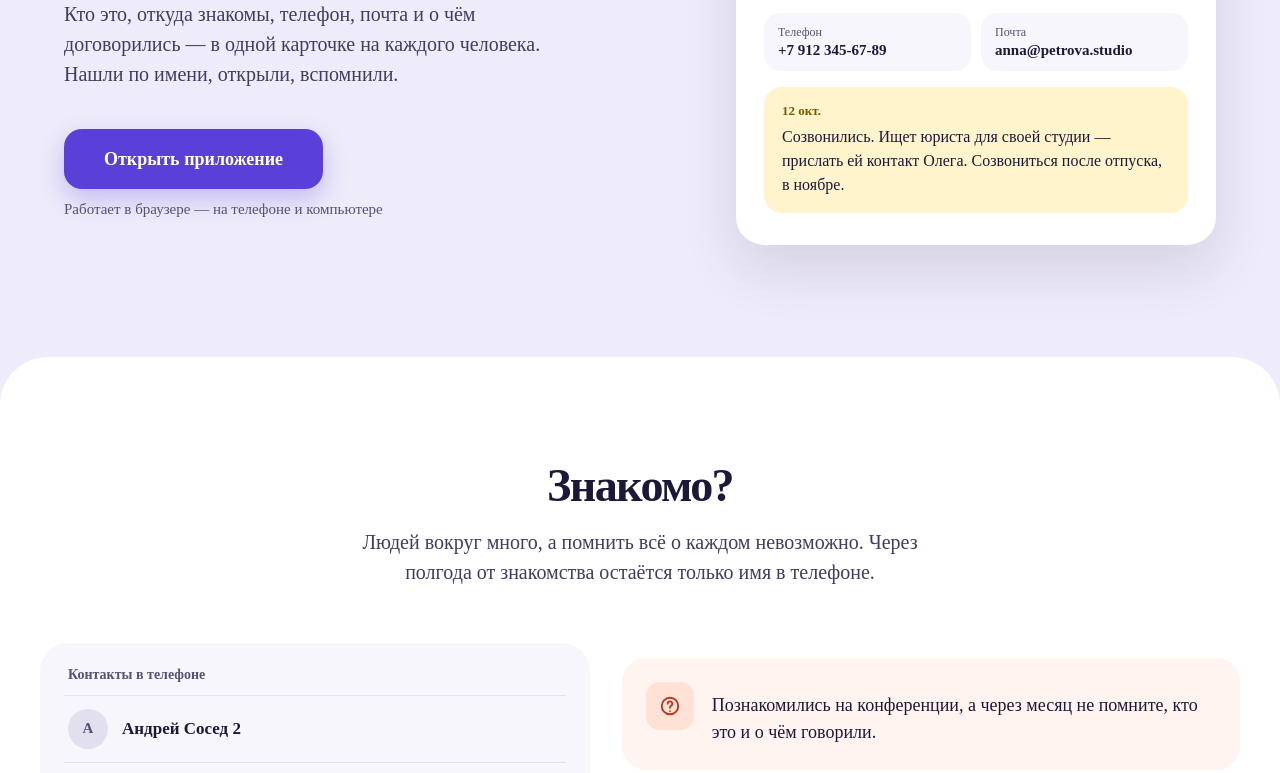
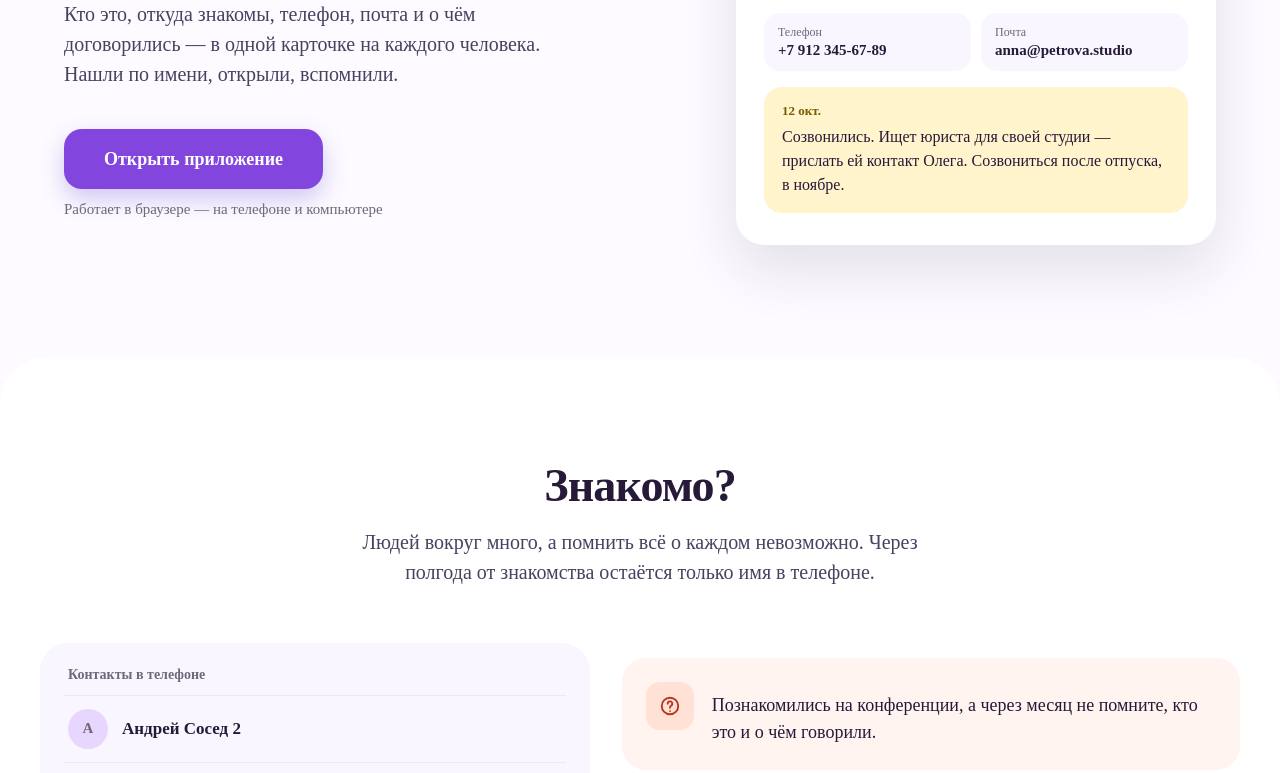
Before and after one commit to LubNatalia/personal-crm-landing, an Astro site: page / in a window 1280 px wide. Shown: the part 376-1149 px from the top of the page. Built offline with nearby package versions, Linux system fonts and the light colour scheme; Astro itself is replaced by a stand-in of ours.

Commit message:
Switch the landing to the new lilac colors and Roboto
The same token values as the app (src/styles/tokens.css is again a copy
of the app's file): near-white page background, lilac accent, darker
greys, looser heading letter spacing. Roboto variable font files from
Fontsource replace Manrope, still self-hosted. design/tokens.css and
HANDOFF.md now describe the new colors and font; the reference HTML
files keep the old ones and are used for layout only.

Co-Authored-By: Claude Opus 5.5 <noreply@anthropic.com>

```diff
--- a/astro.config.mjs
+++ b/astro.config.mjs
@@ -15,24 +15,24 @@ export default defineConfig({
   vite: {
     plugins: [tailwindcss()],
   },
-  // Manrope is self-hosted: variable font files live in src/assets/fonts, no external requests
+  // Roboto is self-hosted: variable font files live in src/assets/fonts, no external requests
   fonts: [
     {
       provider: fontProviders.local(),
-      name: "Manrope",
-      cssVariable: "--font-manrope",
+      name: "Roboto",
+      cssVariable: "--font-sans-loaded",
       fallbacks: ["system-ui", "sans-serif"],
       options: {
         variants: [
           {
-            src: [`${FONTS_DIR}/manrope-cyrillic-wght-normal.woff2`],
-            weight: "200 800",
+            src: [`${FONTS_DIR}/roboto-cyrillic-wght-normal.woff2`],
+            weight: "100 900",
             style: "normal",
             unicodeRange: [CYRILLIC],
           },
           {
-            src: [`${FONTS_DIR}/manrope-latin-wght-normal.woff2`],
-            weight: "200 800",
+            src: [`${FONTS_DIR}/roboto-latin-wght-normal.woff2`],
+            weight: "100 900",
             style: "normal",
             unicodeRange: [LATIN],
           },
--- a/design/HANDOFF.md
+++ b/design/HANDOFF.md
@@ -19,7 +19,8 @@
 ## Настройка проекта
 
 - Astro (последняя стабильная), Tailwind 4 через `@tailwindcss/vite`, `output: 'static'`.
-- Шрифт **Manrope** (кириллица, веса 400–800): `@fontsource-variable/manrope`, без внешних запросов к Google Fonts.
+- Шрифт **Roboto** (кириллица, веса 400–800; до ноября 2026 был Manrope): файлы в `src/assets/fonts`, без внешних запросов к Google Fonts.
+- Цвета — по `tokens.css` (ноябрь 2026: сиреневый акцент, почти белый фон). Эталоны `reference/*.html` нарисованы в старых цветах и шрифте: по ним сверяем расположение и размеры, цвета и шрифт — по `tokens.css`.
 - Адрес приложения — в одной константе / env: `PUBLIC_APP_URL` (сейчас неизвестен, поставить `#` и TODO).
 - `<html lang="ru">`, `<title>Личная CRM — помните каждого, с кем знакомы</title>`, meta description из подзаголовка первого экрана, `viewport`, favicon — иконка-человечек из шапки.
 
--- a/design/tokens.css
+++ b/design/tokens.css
@@ -1,28 +1,34 @@
-/* Личная CRM — токены дизайна (вариант C «Лаванда»), Tailwind CSS 4.
+/* Личная CRM — токены дизайна, Tailwind CSS 4.
+   Ноябрь 2026: цвета и шрифт заменены по выбранному образцу (сиреневый акцент,
+   почти белый фон, Roboto); код — src/styles/tokens.css, значения совпадают.
    Подключение: в src/styles/global.css
      @import "tailwindcss";
      @import "./tokens.css";
-   Шрифт: npm i @fontsource-variable/manrope и import в Base.astro. */
+   Шрифт: Roboto, файлы в src/assets/fonts, подключение в astro.config.mjs. */
 
 @theme {
   /* Шрифт */
-  --font-sans: "Manrope Variable", "Manrope", system-ui, sans-serif;
+  --font-sans: "Roboto", system-ui, sans-serif;
 
   /* Фон и текст */
-  --color-lavender-50: #F7F6FD;   /* surface-soft: плитки внутри белых блоков */
-  --color-lavender-100: #EEEBFA;  /* основной фон страницы, чипы */
-  --color-lavender-200: #D9D2F7;  /* подложка «стопки», плашка хранения, линия подвала */
-  --color-lavender-line: #E4E0F5; /* разделители строк в списке контактов */
-  --color-lavender-avatar: #E2DFEE; /* нейтральные аватары */
+  --color-page: #FDFBFF;          /* основной фон страницы */
+  --color-lavender-50: #F9F6FF;   /* surface-soft: плитки внутри белых блоков */
+  --color-lavender-100: #F3EAFD;  /* чипы, плашки */
+  --color-lavender-200: #E7D7FF;  /* подложка «стопки», плашка хранения, линия подвала */
+  --color-lavender-line: #EEE6FA; /* разделители строк в списке контактов */
+  --color-lavender-avatar: #E7D7FF; /* нейтральные аватары */
 
-  --color-ink: #1E1838;           /* заголовки, основной текст */
-  --color-ink-soft: #433C5E;      /* лид-абзацы и текст карточек */
-  --color-ink-muted: #575073;     /* подписи, метки полей */
-  --color-ink-chip: #4A4366;      /* текст белой плашки над H1 */
+  --color-ink: #261A38;           /* заголовки, основной текст */
+  --color-ink-soft: #4A4060;      /* лид-абзацы и текст карточек */
+  --color-ink-muted: #6E6878;     /* подписи, метки полей */
+  --color-ink-chip: #4A4060;      /* текст белой плашки над H1 */
 
   /* Акцент — кнопки, номера шагов, иконки выгод */
-  --color-accent: #5B3FD9;
-  --color-accent-hover: #4329B8;
+  --color-accent: #8246DF;
+  --color-accent-hover: #6D32C9;
+
+  /* Оранжевый — второй акцент образца, пока не используется */
+  --color-orange: #FCA41E;
 
   /* Коралловый — блок «Проблема», аватар Анны */
   --color-coral-50: #FFF4F0;
@@ -52,8 +58,8 @@
   --shadow-step-lg: 0 10px 30px rgb(30 24 56 / 0.06);
 
   /* Трекинг заголовков */
-  --tracking-h1: -0.035em;
-  --tracking-h1-lg: -0.04em;
-  --tracking-h2: -0.03em;
-  --tracking-h3: -0.02em;
+  --tracking-h1: -0.02em;
+  --tracking-h1-lg: -0.025em;
+  --tracking-h2: -0.015em;
+  --tracking-h3: -0.01em;
 }
--- a/src/assets/fonts/OFL-manrope.txt
+++ b/src/assets/fonts/OFL-roboto.txt
@@ -1,4 +1,4 @@
-Copyright 2019 The Manrope Project Authors (https://github.com/sharanda/manrope)
+Copyright 2011 The Roboto Project Authors (https://github.com/googlefonts/roboto-classic) Roboto-Italic[wdth,wght].ttf: Copyright 2011 The Roboto Project Authors (https://github.com/googlefonts/roboto-classic)
 
 This Font Software is licensed under the SIL Open Font License, Version 1.1.
 This license is copied below, and is also available with a FAQ at:
--- a/src/layouts/Base.astro
+++ b/src/layouts/Base.astro
@@ -22,7 +22,7 @@ const { title, description } = Astro.props;
     <meta property="og:title" content={title} />
     <meta property="og:description" content={description} />
     <link rel="icon" href="/favicon.svg" type="image/svg+xml" />
-    <Font cssVariable="--font-manrope" preload />
+    <Font cssVariable="--font-sans-loaded" preload />
   </head>
   <body>
     <slot />
--- a/src/styles/global.css
+++ b/src/styles/global.css
@@ -3,7 +3,7 @@
 
 @layer base {
   html {
-    @apply bg-lavender-100 font-sans text-ink antialiased;
+    @apply bg-page font-sans text-ink antialiased;
     /* As in the design references: labels use the font's natural line height */
     line-height: normal;
     -webkit-text-size-adjust: 100%;
--- a/src/styles/tokens.css
+++ b/src/styles/tokens.css
@@ -1,71 +1,77 @@
-/* Личная CRM — токены дизайна (вариант C «Лаванда»), Tailwind CSS 4.
-   The first @theme block is design/tokens.css as delivered by the designer.
-   The only change in it is --font-sans: Manrope is self-hosted (astro.config.mjs)
-   and exposed as --font-manrope.
+/* Личная CRM — токены дизайна, Tailwind CSS 4.
+   Colors and font follow the reference design picked in November 2026
+   (lilac accent, near-white background, Roboto); the accent and greys are a
+   touch darker than the reference so text keeps a 4.5:1 contrast.
+   --font-sans-loaded is the self-hosted Roboto (astro.config.mjs on the
+   landing, next/font in the app).
    The second @theme block adds the type scale, spacing and widths
    taken from design/HANDOFF.md and design/reference/*.html. */
 
 @theme {
   /* Шрифт */
-  --font-sans: var(--font-manrope), system-ui, sans-serif;
+  --font-sans: var(--font-sans-loaded), system-ui, sans-serif;
 
   /* Фон и текст */
-  --color-lavender-50: #F7F6FD;   /* surface-soft: плитки внутри белых блоков */
-  --color-lavender-100: #EEEBFA;  /* основной фон страницы, чипы */
-  --color-lavender-200: #D9D2F7;  /* подложка «стопки», плашка хранения, линия подвала */
-  --color-lavender-line: #E4E0F5; /* разделители строк в списке контактов */
-  --color-lavender-avatar: #E2DFEE; /* нейтральные аватары */
+  --color-page: #fdfbff; /* page background */
+  --color-lavender-50: #f9f6ff; /* surface-soft: плитки внутри белых блоков */
+  --color-lavender-100: #f3eafd; /* chips, plaques, email background */
+  --color-lavender-200: #e7d7ff; /* подложка «стопки», плашка хранения, линия подвала */
+  --color-lavender-line: #eee6fa; /* разделители строк в списке контактов */
+  --color-lavender-avatar: #e7d7ff; /* нейтральные аватары */
 
-  --color-ink: #1E1838;           /* заголовки, основной текст */
-  --color-ink-soft: #433C5E;      /* лид-абзацы и текст карточек */
-  --color-ink-muted: #575073;     /* подписи, метки полей */
-  --color-ink-chip: #4A4366;      /* текст белой плашки над H1 */
+  --color-ink: #261a38; /* заголовки, основной текст */
+  --color-ink-soft: #4a4060; /* лид-абзацы и текст карточек */
+  --color-ink-muted: #6e6878; /* подписи, метки полей */
+  --color-ink-chip: #4a4060; /* текст белой плашки над H1 */
 
   /* Акцент — кнопки, номера шагов, иконки выгод */
-  --color-accent: #5B3FD9;
-  --color-accent-hover: #4329B8;
+  --color-accent: #8246df;
+  --color-accent-hover: #6d32c9;
+
+  /* Orange: second accent of the reference design, not used yet */
+  --color-orange: #fca41e;
 
   /* Коралловый — блок «Проблема», аватар Анны */
-  --color-coral-50: #FFF4F0;
-  --color-coral-100: #FFE1D6;
-  --color-coral-700: #B4361E;
+  --color-coral-50: #fff4f0;
+  --color-coral-100: #ffe1d6;
+  --color-coral-700: #b4361e;
 
   /* Заметка-стикер */
-  --color-note: #FFF4CC;
-  --color-note-ink: #7A5A00;
+  --color-note: #fff4cc;
+  --color-note-ink: #7a5a00;
 
   /* Скругления */
   --radius-chip: 9999px;
-  --radius-field: 14px;   /* поля телефон/почта, строка поиска */
+  --radius-field: 14px; /* поля телефон/почта, строка поиска */
   --radius-note: 16px;
   --radius-btn: 18px;
-  --radius-tile: 20px;    /* боли, выгоды (мобильный) */
-  --radius-card: 24px;    /* карточки (мобильный) */
+  --radius-tile: 20px; /* боли, выгоды (мобильный) */
+  --radius-card: 24px; /* карточки (мобильный) */
   --radius-card-lg: 28px; /* карточки (десктоп) */
   --radius-section: 32px; /* секции (мобильный) */
   --radius-section-lg: 48px; /* секции (десктоп) */
 
   /* Тени */
   --shadow-cta: 0 10px 24px rgb(91 63 217 / 0.28);
-  --shadow-card: 0 16px 40px rgb(30 24 56 / 0.10);
+  --shadow-card: 0 16px 40px rgb(30 24 56 / 0.1);
   --shadow-card-lg: 0 24px 56px rgb(30 24 56 / 0.12);
   --shadow-step: 0 8px 24px rgb(30 24 56 / 0.06);
   --shadow-step-lg: 0 10px 30px rgb(30 24 56 / 0.06);
 
   /* Трекинг заголовков */
-  --tracking-h1: -0.035em;
-  --tracking-h1-lg: -0.04em;
-  --tracking-h2: -0.03em;
-  --tracking-h3: -0.02em;
+  --tracking-h1: -0.02em;
+  --tracking-h1-lg: -0.025em;
+  --tracking-h2: -0.015em;
+  --tracking-h3: -0.01em;
 }
 
 @theme {
   /* Extra radii used in the references */
-  --radius-icon: 12px;     /* coral icon squares (mobile) */
-  --radius-icon-lg: 14px;  /* coral icon squares (desktop) */
+  --radius-icon: 12px; /* coral icon squares (mobile) */
+  --radius-icon-lg: 14px; /* coral icon squares (desktop) */
   --radius-field-lg: 16px; /* phone/email fields (desktop) */
-  --radius-note-lg: 18px;  /* sticky note (desktop) */
-  --tracking-h2-lg: -0.035em;
+  --radius-note-lg: 18px; /* sticky note (desktop) */
+  --tracking-h2-lg: -0.02em;
 
   /* Headings. "-lg" sizes are for desktop and grow with the screen */
   --text-h1: 2.5rem;
@@ -115,18 +121,18 @@
   --text-26: 1.625rem;
   --text-26--line-height: normal;
 
-  --leading-text: 1.5;     /* paragraphs */
+  --leading-text: 1.5; /* paragraphs */
   --leading-text-lg: 1.55; /* card paragraphs on desktop */
-  --leading-note: 1.45;    /* sticky note, benefits subtitle */
+  --leading-note: 1.45; /* sticky note, benefits subtitle */
 
   /* Page rhythm. The base step (--spacing: 4px) is Tailwind's default */
-  --spacing-gutter: 1.25rem;     /* side padding, mobile */
-  --spacing-gutter-lg: 1.5rem;   /* side padding, desktop */
-  --spacing-section: 3.5rem;     /* vertical section padding, mobile */
-  --spacing-section-lg: 6.5rem;  /* vertical section padding, desktop */
+  --spacing-gutter: 1.25rem; /* side padding, mobile */
+  --spacing-gutter-lg: 1.5rem; /* side padding, desktop */
+  --spacing-section: 3.5rem; /* vertical section padding, mobile */
+  --spacing-section-lg: 6.5rem; /* vertical section padding, desktop */
 
   /* Content widths */
   --container-page: 1200px;
-  --container-card: 480px;  /* contact card in the hero */
+  --container-card: 480px; /* contact card in the hero */
   --container-final: 640px; /* final call to action */
 }
```
Also changed, not shown: README.md, src/assets/fonts/manrope-cyrillic-wght-normal.woff2 (deleted), src/assets/fonts/manrope-latin-wght-normal.woff2 (deleted), src/assets/fonts/roboto-cyrillic-wght-normal.woff2 (added), src/assets/fonts/roboto-latin-wght-normal.woff2 (added).
